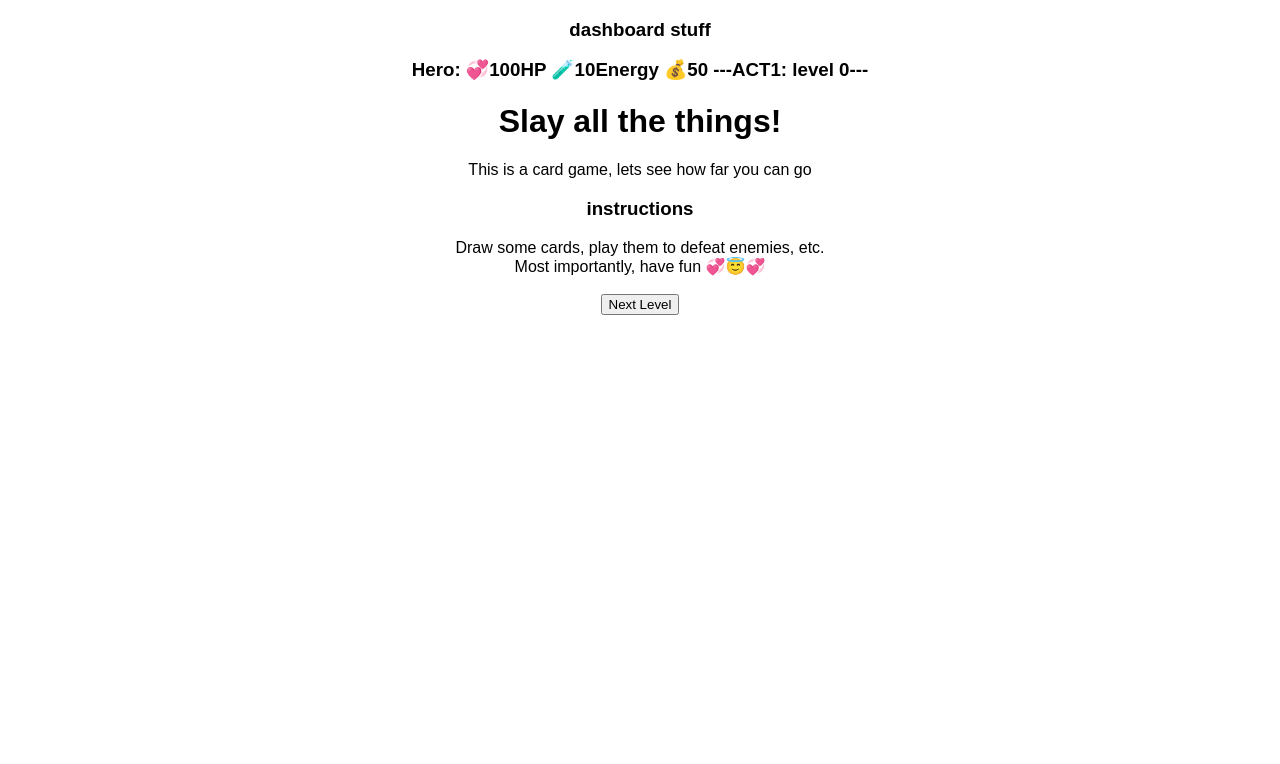
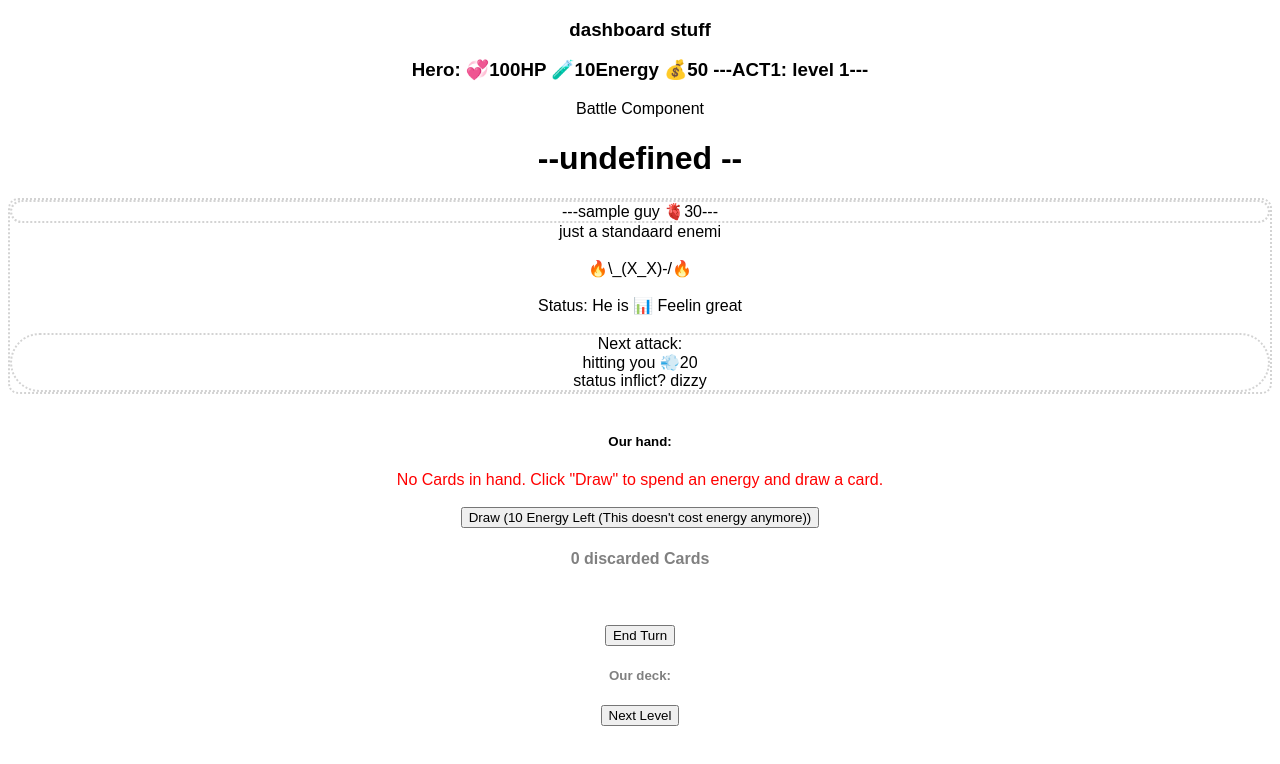
Before and after one commit to p0cket/card-game-fun, a React (Create React App) app: page / in a window 1280 px wide. Both pictures are taken after a click on the button "Next Level". Shown: the top 764 px of the page. Built offline with nearby package versions, Linux system fonts and the light colour scheme.

Commit message:
chore: more refactoring

```diff
--- a/src/App.js
+++ b/src/App.js
@@ -16,59 +16,58 @@ export const ACTIONS = {
   TAKE_DAMAGE: "take-damage",
 };
 
-//---enemy and enemy attack functions
-const decideEnemy = () => {
-  const rndm = Math.floor(Math.random * enemies.length);
-  console.log("deciding enemy:", rndm, enemies[rndm], enemies);
-  const ourEnemy = enemies[rndm];
-  return ourEnemy;
-  // dispatch({type: ACTIONS.SET_ENEMY, payload: { enemy: ourEnemy },});
-};
-const decideEnemyATK = () => {
-  const randomizeATK = Math.floor(
-    Math.random() * gameData.battle.enemy.attacks.length
-  );
-  const nextATK = gameData.battle.enemy.attacks[randomizeATK];
-  return nextATK;
-  // dispatch({type: ACTIONS.SET_ENEMY_ATTACK, payload: { attack: nextATK }, });
-};
-//--
-
 function reducer(gameData, action) {
   //@TODO when you get a chance, destructure it all
   // const {payload} = action;
   switch (action.type) {
     case ACTIONS.SET_SCENE:
-      console.log(`action.payload`, action.payload, `gameData.scene`, gameData.scene)
-      gameData.curScene = action.payload;
-      return gameData;
+      console.log(
+        `action.payload`,
+        action.payload,
+        `gameData.curScene`,
+        gameData.curScene
+      );
+      return {
+        ...gameData,
+        curScene: action.payload,
+      };
     case ACTIONS.SET_MYDATA:
       return {};
-
     case ACTIONS.SET_ALERT:
-      gameData.alert = action.payload.alert;
-      return gameData;
+      return {
+        ...gameData,
+        alert: action.payload.alert,
+      };
     case ACTIONS.DRAW_CARD:
       if (gameData.deck.length > 0) {
         gameData.battle.hand = [...gameData.battle.hand, gameData.deck[0]];
         gameData.deck.slice(1);
+        return {
+          ...gameData,
+          battle: {
+            ...gameData.battle,
+            hand: [...gameData.battle.hand, gameData.deck[0]],
+          },
+        };
       } else {
-        gameData.alert = "No cards left to draw :( ";
+        return {
+          ...gameData,
+          alert: "No cards left to draw :( ",
+        };
       }
-      return gameData;
     case ACTIONS.PLAY_CARD:
       if (gameData.hero.energy >= action.payload.cost) {
         gameData.battle.enemy.health =
           gameData.battle.enemy.health - action.payload.damage;
         gameData.hero.energy = gameData.hero.energy - action.payload.cost;
-        if(gameData.battle.enemy.health <=0){
-          console.log(`you defeated the enemy!`)
+        if (gameData.battle.enemy.health <= 0) {
+          console.log(`you defeated the enemy!`);
         }
       } else {
         gameData.alert = "Not enough energy to play that card :( ";
       }
       //put the card in the discard
-      return gameData;
+      return { ...gameData };
     case ACTIONS.DISCARD_CARD:
       gameData.battle.discarded = [
         ...gameData.battle.discarded,
@@ -76,26 +75,26 @@ function reducer(gameData, action) {
       ];
       return gameData;
     case ACTIONS.BEGIN_BATTLE:
+      // CAN I DO THIS
       //this should set the screen to be battle screen
       gameData.battle.beginning = true;
       //then decide the opponent
-      const enemy = decideEnemy();
-      const atk = decideEnemyATK();
-      setEnemyHandler(gameData, enemy);
-      setEnemyAtkHandler(gameData, atk);
-      return gameData;
-    case ACTIONS.END_TURN:
+      setEnemyHandler(gameData, action.payload.enemy);
+      setEnemyAtkHandler(gameData, action.payload.startingAtk);
+      return {...gameData};
+    case ACTIONS.END_TURN: {
       const finalHealth = gameData.hero.health - action.payload.damage;
       if (finalHealth > 0) {
         gameData.hero.health = finalHealth;
-        const atk = decideEnemyATK();
-        setEnemyAtkHandler(gameData, atk); //setting atk for next turn
+        // const atk = decideEnemyATK();
+        setEnemyAtkHandler(gameData, action.payload.atk); //setting atk for next turn
       } else {
         console.log(`game over man :)`);
       }
-      return gameData;
+      return {...gameData};
+    }
     default:
-      console.log(`no action type matched, returning gameData`)
+      console.log(`no action type matched, returning gameData`);
       return gameData;
   }
 }
@@ -103,12 +102,13 @@ function reducer(gameData, action) {
 function setEnemyHandler(gameData, action) {
   // this replaces SET_ENEMY
   gameData.battle.enemy = action;
+  // ourSetEnemy = action
   return gameData;
 }
 function setEnemyAtkHandler(gameData, action) {
   // this replaces SET_ENEMY_ATTACK
   gameData.battle.enemy.nextAttack = action;
-  return gameData; //@TODO
+  return gameData;
 }
 
 let startingData = {
@@ -191,27 +191,50 @@ shuffle(deck, shuffDeck);
 export default function App() {
   const [gameData, dispatch] = useReducer(reducer, startingData);
 
+  //---enemy and enemy attack functions
+  // randomness is not pure, time, are all impurity
+  const decideEnemy = () => {
+    const rndm = Math.floor(Math.random * enemies.length);
+    console.log("deciding enemy:", rndm, enemies[rndm], enemies);
+    const ourEnemy = enemies[rndm];
+    return ourEnemy;
+  };
+  const decideEnemyATK = () => {
+    const randomizeATK = Math.floor(
+      Math.random() * gameData.battle.enemy.attacks.length
+    );
+    const nextATK = gameData.battle.enemy.attacks[randomizeATK];
+    return nextATK;
+  };
+  //--
   const loadNextLevel = () => {
-    console.log(`loadNextLevel`)
+    console.log(`loadNextLevel`);
     // console.log(` map[gameData.curScene.lvl + 1]: ${map[gameData.curScene.lvl + 1]} , gameData.curScene.lvl + 1:  ${gameData.curScene.lvl + 1}  ]`)
     const nextLevel = {
       scene: map[gameData.curScene.lvl + 1],
       lvl: gameData.curScene.lvl + 1,
+    };
+    dispatch({ type: ACTIONS.SET_SCENE, payload: nextLevel });
+
+    //I think I can do two dispatches
+    const curLevelNum = gameData.curScene.lvl;
+    const levelToSet = map[curLevelNum];
+    if (levelToSet === "battle") {
+      const decidedEnemy = decideEnemy();
+      const startingAtk = decideEnemyATK();
+      dispatch({
+        type: ACTIONS.BEGIN_BATTLE,
+        // payload: "start",
+        // enemy: decidedEnemy,
+        // startingAtk: startingAtk,
+        payload: {
+          enemy:decidedEnemy,
+          startingAtk: startingAtk
+        }
+      });
+    }
   };
-    // console.log(`nextLevel: ${nextLevel}`)
-    dispatch({ type: ACTIONS.SET_SCENE, payload: nextLevel });
-  };
-
-  // const loadNextLevel = () => {
-  //   console.log(`loadNextLevel`)
-  //   const nextLevel = [
-  //     map[gameData.curScene.lvl + 1],
-  //     gameData.curScene.lvl + 1,
-  //   ];
-  //   dispatch({ type: ACTIONS.SET_SCENE, payload: nextLevel });
-  // };
-  // console.log(`setCurScene`, setCurScene)
-  console.log(  `x`)
+  console.log(`x`);
 
   return (
     <div className="App">
@@ -220,62 +243,8 @@ export default function App() {
         {`Hero: 💞${gameData.hero.health}HP 🧪${gameData.hero.energy}Energy 💰${gameData.gold} ---ACT1: level
         ${gameData.curScene.lvl}---`}
       </h3>
-      {/*  */}
-      <Screen
-        gameData={gameData}
-        dispatch={dispatch}
-        map={map}
-      />
+      <Screen gameData={gameData} dispatch={dispatch} map={map} />
       <button onClick={loadNextLevel}>Next Level</button>
     </div>
   );
 }
-
-// GameManager
-
-// Levels
-// - Acts (3)
-
-// Act
-// - stages (branching paths, maybe 8 stages)
-
-// Area
-// - Type (Shop, Enemy, health, traveler, mystery room, etc.)
-// - Desc
-// - options
-
-// Shop
-// - options
-
-// treasure
-// - options
-
-// Player
-// - Name
-// - Health
-// - Mana
-// - Status
-// - Deck
-
-// Enemy
-// - Name
-// - Health
-// - Mana
-// - Status
-// - Attacks
-
-// Attack
-// - Name
-// - Damage
-// - Status
-// - (card added)
-
-// Deck
-// - Card
-// - Shuffle
-// - Deal
-
-// Card
-// - Amount
-// - Status
-// - Name
--- a/src/components/Battle.js
+++ b/src/components/Battle.js
@@ -1,3 +1,5 @@
+import PropTypes from 'prop-types';
+import React from 'react';
 import Card from "./Card";
 import Enemy from "./Enemy";
 import { useState, useEffect, useCallback } from "react";
@@ -33,9 +35,11 @@ const Battle = ({ gameData, dispatch }) => {
     console.log(`End Turn`);
     // enemy takes turn
     let enemyAtk = 1;
+    // decide the next attack here, and pass that into dispatch
+    // let enemyAtk = decideEnemyAtk()
     dispatch({
       type: ACTIONS.END_TURN,
-      payload: { damage: enemyAtk, effect: "stunned" },
+      payload: {atk: enemyAtk},
     });
   };
 
@@ -87,6 +91,13 @@ const Battle = ({ gameData, dispatch }) => {
       {!gameData.battle.beginning && <BattleElement />}
     </>
   );
+
+
+};
+
+Card.propTypes = {
+  // props.gameData: PropTypes.object,
+  // props.dispatch: PropTypes.func,
 };
 
 export default Battle;
--- a/src/components/Screen.js
+++ b/src/components/Screen.js
@@ -1,3 +1,5 @@
+import PropTypes from 'prop-types';
+import React from 'react';
 // different screens
 import Intro from "./Intro";
 import Event from "./Event";
@@ -12,13 +14,29 @@ const Screen = ({ gameData, dispatch, map }) => {
   const levelToSet = map[curLevelNum];
   console.log(`levelToSet`,levelToSet)
 
+  //the time you should be using useEffect is when you're reacting to
+// battle should start on click, so it shouldn't use useEffect()
+  // useEffect(() => {
+  //   if (levelToSet === 'battle') {
+  //     dispatch({ type: ACTIONS.BEGIN_BATTLE, payload: "start", enemy: decideEnemy() });
+  //   }
+  //   // it'll do it every time levelToSet is changed and dispatch is changed (it won't be though)
+  // }, [levelToSet, dispatch]);
+
+
   switch (levelToSet) {
     case "intro":
       return <Intro />;
     case "battle":
       console.log("battleLogic");
       //begin battle logic
-      dispatch({ type: ACTIONS.BEGIN_BATTLE, payload: "start" });
+      //decide enemy here and add to dispatch
+
+      // any state change causes a component to rerender will cause this to dispatch again,
+      // which is inefficient and causes a loop
+      // because I'm sending state, (gameData) to every component, every component will be re-rendered every
+      // time state (gameData) is changed
+      // dispatch({ type: ACTIONS.BEGIN_BATTLE, payload: "start" });
       return (
         <Battle
           gameData={gameData}
@@ -39,10 +57,16 @@ const Screen = ({ gameData, dispatch, map }) => {
       return <MiniBoss />;
     case "boss":
       console.log("bossLogic");
-      return <div>"bossLogic"</div>;
+      return <div>`bossLogic`</div>;
     default:
       console.log("no scene selected");
   }
 };
 
+Screen.propTypes = {
+  gameData: PropTypes.object,
+  dispatch: PropTypes.func,
+  map: PropTypes.array
+};
+
 export default Screen;
```
Also changed, not shown: src/components/Card.js (+8 -0 lines), .eslintrc.json (added).
